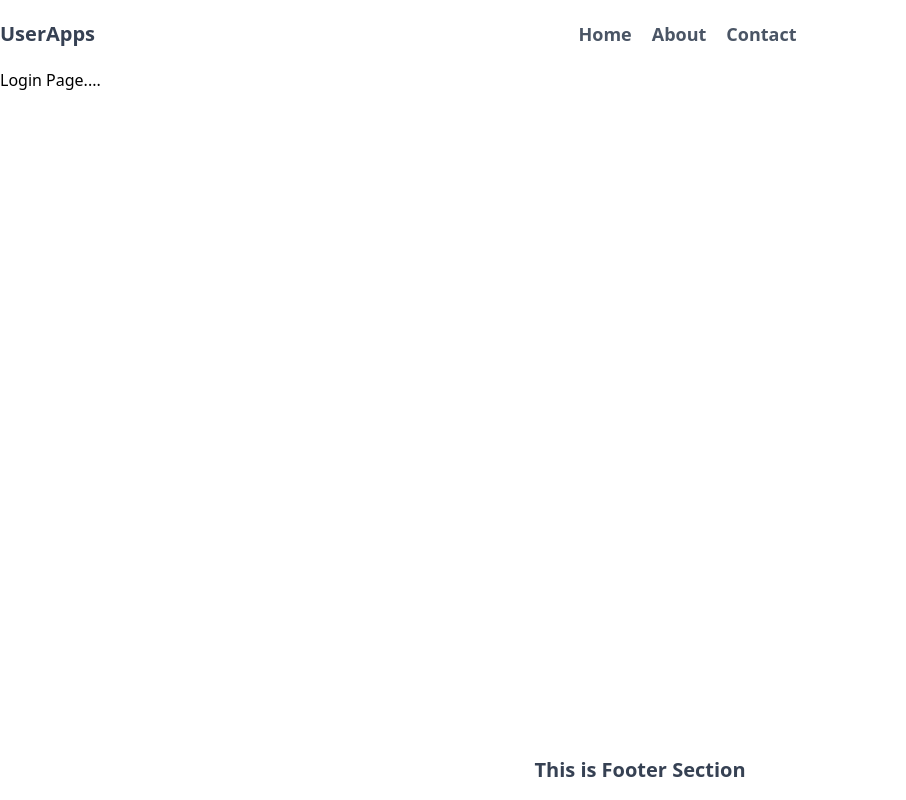
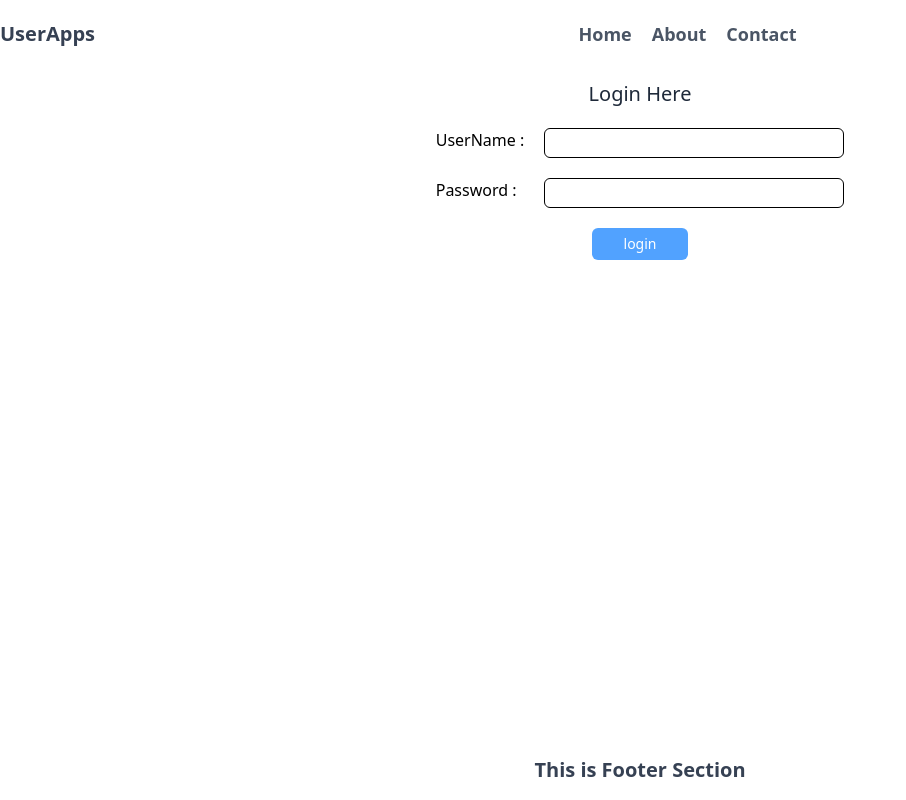
Before and after one commit to tonmoy3673/auth-context, a React (Vite) app: page /login in a window 1280 px wide. Shown: the whole page, without its empty margins (0-906 px from the left). Built offline with nearby package versions, Linux system fonts and the light colour scheme.

Commit message:
:art: design login page

```diff
--- a/src/context/AuthContext.tsx
+++ b/src/context/AuthContext.tsx
@@ -2,10 +2,10 @@ import { createContext, useContext, useState, type ReactNode } from "react";
 
 // ============ UserType ======//
 interface UserType {
-  user: {
+
     name: string;
     password: string;
-  };
+
 }
 
 // ============ UserTypeMethod =======//
--- a/src/pages/Login.tsx
+++ b/src/pages/Login.tsx
@@ -1,11 +1,57 @@
-
+import { useState } from "react";
 
 const Login = () => {
-    return (
-        <div>
-            Login Page....
-        </div>
-    );
+  const [userName, setUserName] = useState<string>("");
+  const [password, setPassword] = useState<string>("");
+  // ======= handleSubmit =======//
+  const handleSubmit = (e: React.FormEvent<HTMLFormElement>): void => {
+    e.preventDefault();
+  };
+  return (
+    <div>
+      <div>
+        <p className="text-gray-800 text-xl text-center py-3 mb-2">
+          Login Here
+        </p>
+        {/* ========== login form ====== */}
+        <form
+          onSubmit={handleSubmit}
+          className="flex flex-col items-center justify-center"
+        >
+          <div className="grid grid-cols-[auto_minmax(auto,300px)] justify-start gap-5">
+            {/* =========== UserName ===== */}
+            <label htmlFor="name">UserName : </label>
+            <input
+              className="border rounded-md p-[2px]"
+              onChange={(e) => setUserName(e.target.value)}
+              value={userName}
+              type="text"
+              id="name"
+              required
+            />
+            {/* ============ Password ==== */}
+            <label htmlFor="name">Password : </label>
+            <input
+              className="border rounded-md p-[2px]"
+              onChange={(e) => setPassword(e.target.value)}
+              value={password}
+              type="password"
+              id="password"
+              required
+            />
+          </div>
+          <div className="mt-5 text-center">
+            <button
+              className="text-sm bg-blue-400 text-white px-8 py-[6px] rounded-md cursor-pointer hover:-translate-y-1 hover:bg-amber-500 transition-all hover:scale-y-100 hover:scale-x-110 duration-150"
+              type="submit"
+            >
+              login
+            </button>
+          </div>
+        </form>
+      </div>
+    </div>
+  );
 };
 
 export default Login;
```
